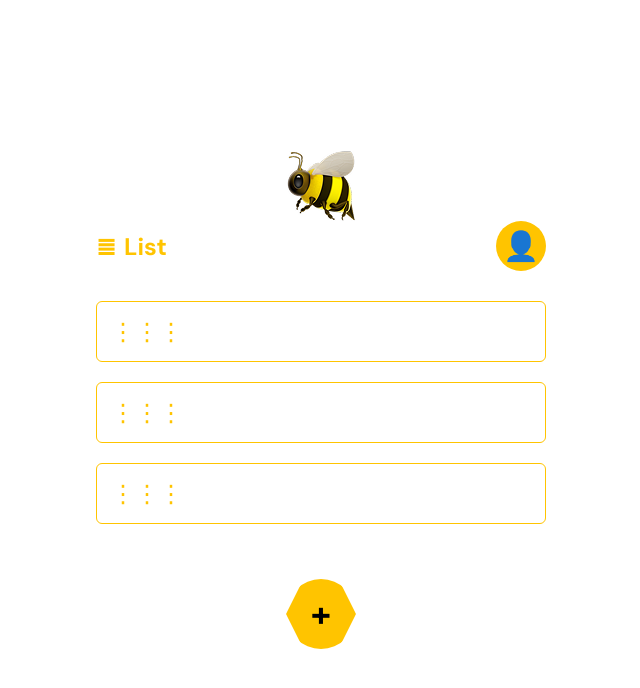
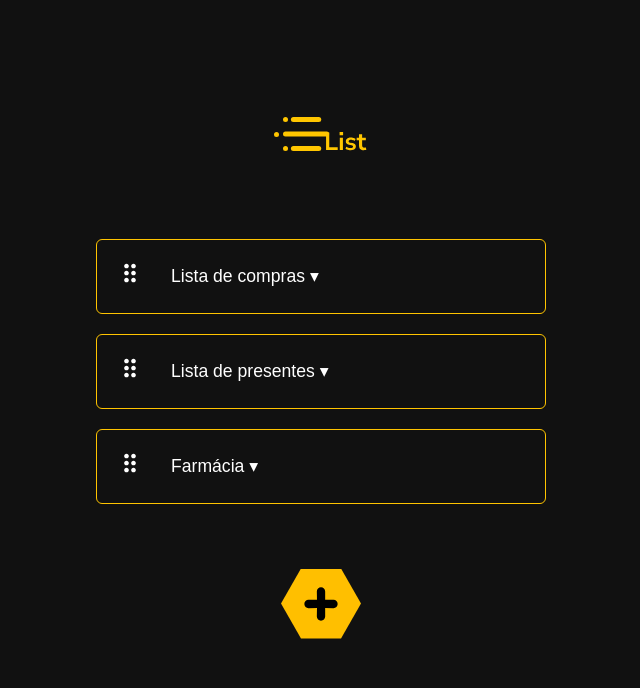
Before and after one commit to danieelfeer/BeeList, a React (Vite) app in the folder frontend/beelist/: page /inicio in a window 1280 px wide. Shown: the top 688 px of the page, without its empty margins (319-959 px from the left). Built offline with nearby package versions, Linux system fonts and the light colour scheme.

Commit message:
feat(inicio): melhorar layout da tela inicial e funcionalidade de drag and drop

```diff
--- a/frontend/beelist/package.json
+++ b/frontend/beelist/package.json
@@ -10,8 +10,12 @@
     "preview": "vite preview"
   },
   "dependencies": {
+    "@dnd-kit/core": "^6.3.1",
+    "@dnd-kit/sortable": "^10.0.0",
+    "@dnd-kit/utilities": "^3.2.2",
     "react": "^19.0.0",
     "react-dom": "^19.0.0",
+    "react-icons": "^5.5.0",
     "react-phone-input-2": "^2.15.1",
     "react-router-dom": "^7.6.1"
   },
--- a/frontend/beelist/src/index.css
+++ b/frontend/beelist/src/index.css
@@ -11,3 +11,9 @@ body, html {
   width: 100vw;
   font-family: 'DM Sans', sans-serif;
 }
+
+:root{
+  --color-background: black;
+  --text-font: 'DM sans', sans-serif;
+
+}
--- a/frontend/beelist/src/pages/Inicio/Inicio.css
+++ b/frontend/beelist/src/pages/Inicio/Inicio.css
@@ -1,23 +1,23 @@
-
   .container-inicio {
     min-height: 100vh;
     display: flex;
     flex-direction: column;
     align-items: center;
     justify-content: center;
-    padding: 20px;
+    background-color: #111111;
+    color: white;
   }
 
-  header {
+  .header-inicio {
     display: flex;
-    justify-content: space-between;
+    justify-content: center;
     align-items: center;
     width: 100%;
     max-width: 450px;
-    margin-bottom: 30px;
+    margin-bottom: 5rem;
   }
 
-  .logo {
+  header .beelist-logo {
     display: flex;
     align-items: center;
     gap: 8px;
@@ -98,21 +98,57 @@
     padding-left: 20px;
   }
 
+  .button-container{
+    width: 100vw;
+    height: 20vh;
+    display: flex;
+    flex-direction: column;
+    align-items: center;
+    justify-content: center;
+  }
+
   .add-button {
-    margin-top: 35px;
-    background-color: #ffc400;
-    color: black;
-    width: 70px;
+    width: 80px;
     height: 70px;
-    border-radius: 50%;
-    font-size: 2.2rem;
+    background: #ffbf00;
+    color: white;
+    font-size: 2rem;
+    border: none;
+    cursor: pointer;
+    clip-path: polygon(
+      25% 0%, 75% 0%,
+      100% 50%,
+      75% 100%, 25% 100%,
+      0% 50%
+    );
     display: flex;
+    align-items: center;
     justify-content: center;
+    bottom: 2rem;
+    right: 2rem;
+    box-shadow: 0 4px 10px rgba(0, 0, 0, 0.2);
+    transition: transform 0.2s;
+  }
+  .add-button:hover {
+    transform: scale(1.1);
+  }
+
+  .list-container {
+    display: flex;
     align-items: center;
-    cursor: pointer;
-    font-weight: bold;
-    clip-path: polygon(25% 0%, 75% 0%, 100% 50%, 75% 100%, 25% 100%, 0% 50%);
   }
+
+  .drag-handle {
+    cursor: grab;
+    padding: 5px;
+    font-size: 1.5rem;
+    margin-right: 10px;
+  }
+
+  .drag-handle:active {
+    cursor: grabbing;
+  }
+
 
   /* Responsivo para telas pequenas */
   @media (max-width: 480px) {
--- a/frontend/beelist/src/pages/Inicio/Inicio.jsx
+++ b/frontend/beelist/src/pages/Inicio/Inicio.jsx
@@ -1,91 +1,45 @@
 import React, { useState } from "react";
+import { DndContext, closestCenter, PointerSensor, useSensor, useSensors } from "@dnd-kit/core";
+import { SortableContext, arrayMove, verticalListSortingStrategy } from "@dnd-kit/sortable";
+import { defaultLists } from "./data";
+import { SortableList } from "./SortableList";
+import { TiPlus } from "react-icons/ti";
 import "./Inicio.css";
 
-const Inicio = () => {
-  const [openList, setOpenList] = useState(null);
+export default function Inicio() {
+  const [lists, setLists] = useState(defaultLists);
+  const [openLists, setOpenLists] = useState([]);
+  const sensors = useSensors(useSensor(PointerSensor));
 
-  const toggleList = (listName) => {
-    setOpenList(openList === listName ? null : listName);
+  const toggleList = (listId) => {
+    setOpenLists((prev) => prev.includes(listId) ? prev.filter((id) => id !== listId) : [...prev, listId]);
+  };
+
+  const handleDragEnd = ({ active, over }) => {
+    if (active.id !== over?.id) {
+      const oldIndex = lists.findIndex((list) => list.id === active.id);
+      const newIndex = lists.findIndex((list) => list.id === over.id);
+      setLists((prev) => arrayMove(prev, oldIndex, newIndex));
+    }
   };
 
   return (
     <div className="container-inicio">
-      <img src="/src/assets/images/abelha.png" alt="Logo Beelist" className="Logo" />
-      <header>
-        <div className="logo">
-          <span>≣</span>
-          <span>List</span>
+      <header className="header-inicio">
+        <img src="/src/assets/images/BeeList-Logo.svg" alt="Logo BeeList" className="beelist-logo" />
+      </header>
+      <main>
+        <DndContext sensors={sensors} collisionDetection={closestCenter} onDragEnd={handleDragEnd}>
+          <SortableContext items={lists.map((l) => l.id)} strategy={verticalListSortingStrategy}>
+            {lists.map((list) => (
+              <SortableList key={list.id} list={list} isOpen={openLists.includes(list.id)} toggleList={toggleList} />
+            ))}
+          </SortableContext>
+        </DndContext>
+        <div className="button-container">
+          <div className="add-button"><TiPlus color="black" size={50}/></div>
         </div>
-        <div className="profile-icon">👤</div>
-      </header>
-
-      <main>
-        {/* Lista de compras */}
-        <div className="list">
-          <div className="list-header" onClick={() => toggleList("compras")}>
-            <span className="drag-icon">⋮⋮⋮</span>
-            <button className="list-button">
-              Lista de compras {openList === "compras" ? "▴" : "▾"}
-            </button>
-          </div>
-          {openList === "compras" && (
-            <div className="list-content">
-              <p className="section-title">Itens</p>
-              <ul>
-                <li>Arroz</li>
-                <li>Feijão</li>
-                <li>Macarrão</li>
-              </ul>
-            </div>
-          )}
-        </div>
-
-        {/* Lista de presentes */}
-        <div className="list">
-          <div className="list-header" onClick={() => toggleList("presentes")}>
-            <span className="drag-icon">⋮⋮⋮</span>
-            <button className="list-button">
-              Lista de presentes {openList === "presentes" ? "▴" : "▾"}
-            </button>
-          </div>
-          {openList === "presentes" && (
-            <div className="list-content">
-              <p className="section-title">Presentes</p>
-              <ul>
-                <li>Camisa</li>
-                <li>Perfume</li>
-                <li>Relógio</li>
-              </ul>
-            </div>
-          )}
-        </div>
-
-        {/* Lista de farmácia */}
-        <div className="list">
-          <div className="list-header" onClick={() => toggleList("farmacia")}>
-            <span className="drag-icon">⋮⋮⋮</span>
-            <button className="list-button">
-              Farmácia {openList === "farmacia" ? "▴" : "▾"}
-            </button>
-          </div>
-          {openList === "farmacia" && (
-            <div className="list-content">
-              <p className="section-title">Remédios</p>
-              <ul>
-                <li>Paracetamol</li>
-                <li>Ibuprofeno</li>
-                <li>Loratadina</li>
-                <li>Dipirona</li>
-              </ul>
-            </div>
-          )}
-        </div>
-
-        {/* Botão de adicionar */}
-        <div className="add-button">+</div>
       </main>
     </div>
   );
-};
-
-export default Inicio;
+}
--- /dev/null
+++ b/frontend/beelist/src/pages/Inicio/SortableList.jsx
@@ -0,0 +1,29 @@
+import { useSortable } from "@dnd-kit/sortable";
+import { CSS } from "@dnd-kit/utilities";
+import { MdDragIndicator } from "react-icons/md";
+
+export function SortableList({ list, isOpen, toggleList }) {
+  const { setNodeRef, attributes, listeners, transform, transition } = useSortable({ id: list.id });
+
+  const style = { transform: CSS.Transform.toString(transform), transition };
+
+  return (
+    <div ref={setNodeRef} style={style} className="list">
+      <div className="list-header">
+        {/* Ícone de arraste */}
+        <span className="drag-handle" {...listeners} {...attributes}>
+          <MdDragIndicator size={28}/>
+        </span>
+        <button className="list-button" onClick={() => toggleList(list.id)}>
+          {list.title} {isOpen ? "▴" : "▾"}
+        </button>
+      </div>
+      {isOpen && (
+        <div className="list-content">
+          <p className="section-title">Itens</p>
+          <ul>{list.items.map((item, index) => <li key={index}>{item}</li>)}</ul>
+        </div>
+      )}
+    </div>
+  );
+}
--- /dev/null
+++ b/frontend/beelist/src/pages/Inicio/data.js
@@ -0,0 +1,5 @@
+export const defaultLists = [
+    { id: "compras", title: "Lista de compras", items: ["Arroz", "Feijão", "Macarrão"] },
+    { id: "presentes", title: "Lista de presentes", items: ["Camisa", "Perfume", "Relógio"] },
+    { id: "farmacia", title: "Farmácia", items: ["Paracetamol", "Ibuprofeno", "Loratadina", "Dipirona"] },
+  ];
```
Also changed, not shown: frontend/beelist/src/pages/Inicio/SortableItem.jsx (added, +14 -0 lines), 1 other file (tests, documents, lock files or other folders).
